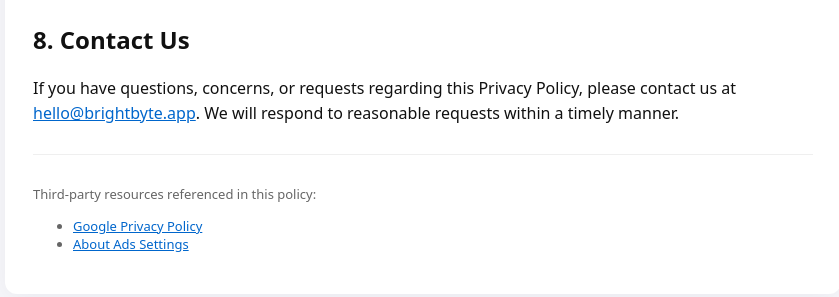
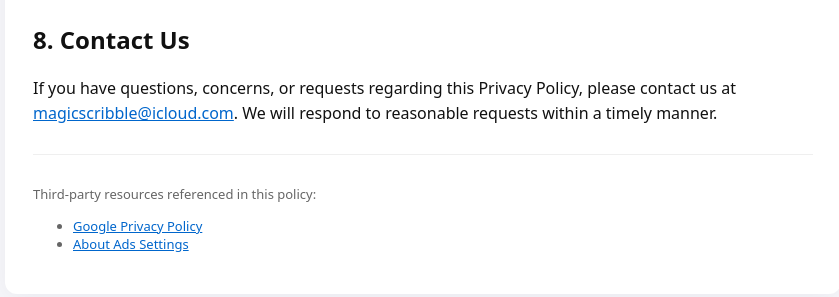
Before and after one commit to MagicScribble/BrightByte, a Jekyll site: the page privacy.html, which Jekyll copies as it is, in a window 1280 px wide. Shown: the part 1484-1781 px from the top of the page, without its empty margins (217-1056 px from the left). Built offline with Jekyll 4.4.1, drawn with Linux system fonts in a browser that asks for light colours.

Commit message:
Update privacy.html

```diff
--- a/privacy.html
+++ b/privacy.html
@@ -51,7 +51,7 @@
     <p>We may update this Privacy Policy from time to time. When we do, we will revise the Effective Date at the top of this page. Continued use of the App after changes are posted constitutes acceptance of the updated policy.</p>
 
     <h2>8. Contact Us</h2>
-    <p>If you have questions, concerns, or requests regarding this Privacy Policy, please contact us at <a href="mailto:dentin-97.aniline@icloud.com">hello@brightbyte.app</a>. We will respond to reasonable requests within a timely manner.</p>
+    <p>If you have questions, concerns, or requests regarding this Privacy Policy, please contact us at <a href="magicscribble@icloud.com">magicscribble@icloud.com</a>. We will respond to reasonable requests within a timely manner.</p>
 
     <footer>
       <p>Third‑party resources referenced in this policy:</p>
```
